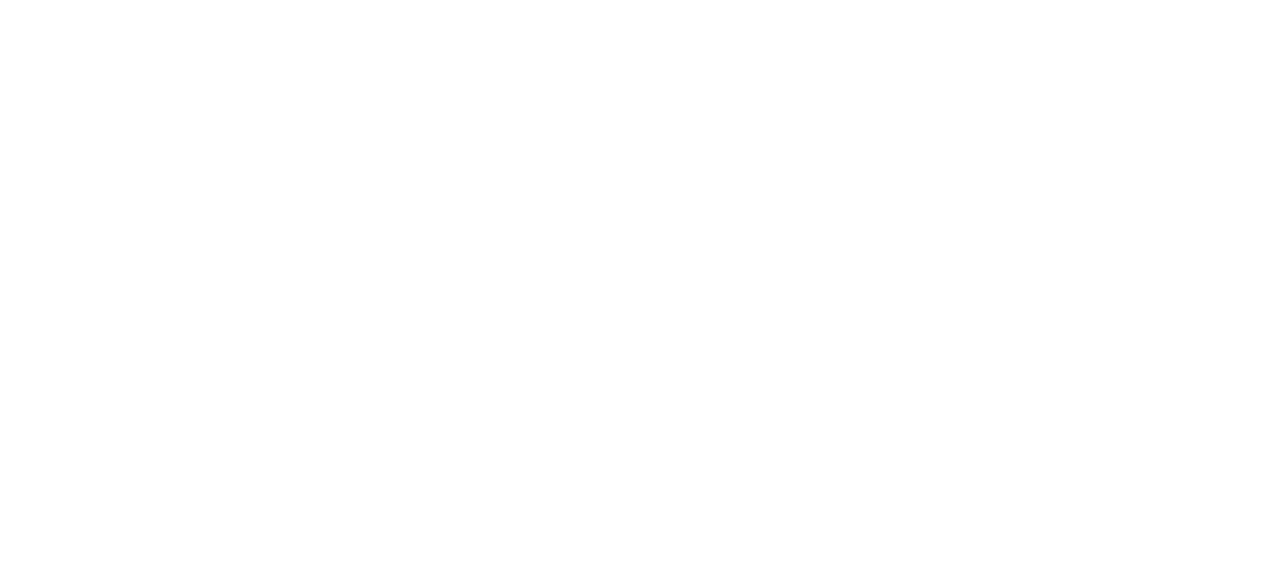
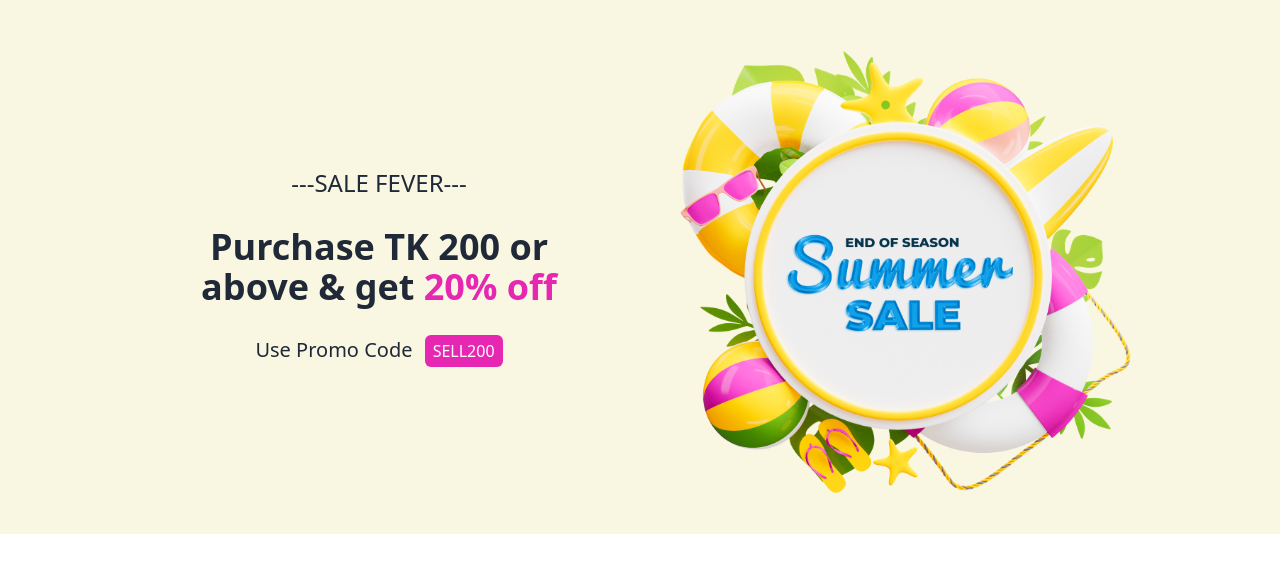
Before and after one commit to nayon117/summer-sale-js, a plain HTML site: page index.html in a window 1280 px wide. Drawn offline with nearby package versions, Linux system fonts and the light colour scheme.

Commit message:
banner part styles completed

```diff
--- a/index.html
+++ b/index.html
@@ -8,7 +8,17 @@
     <script src="https://cdn.tailwindcss.com"></script>
 </head>
 <body>
-
+<header class="bg-[#F9F6E2]">
+    <div class="container flex flex-col items-center md:flex-row gap-5 px-8 md:px-16 lg:px-32 py-4">
+        <div class="flex-1 text-center space-y-7">
+            <p class="text-xl md:text-2xl font-medium"> ---SALE FEVER--- </p>
+            <h2 class="text-3xl  lg:text-4xl font-bold">Purchase TK 200 or <br>above & get <span class="text-[#E527B2]">20% off</span></h2>
+            <p class="text-xl inline-block" >Use Promo Code</p>
+            <button class="bg-[#E527B2] text-white px-2 py-1 rounded-md inline-block ml-2">SELL200</button>
+        </div>
+        <div class="flex-1"><img src="./images/Summer 1.png" alt=""></div>
+    </div>
+</header>
 <script src="index.js"></script>
 </body>
 </html>
```
